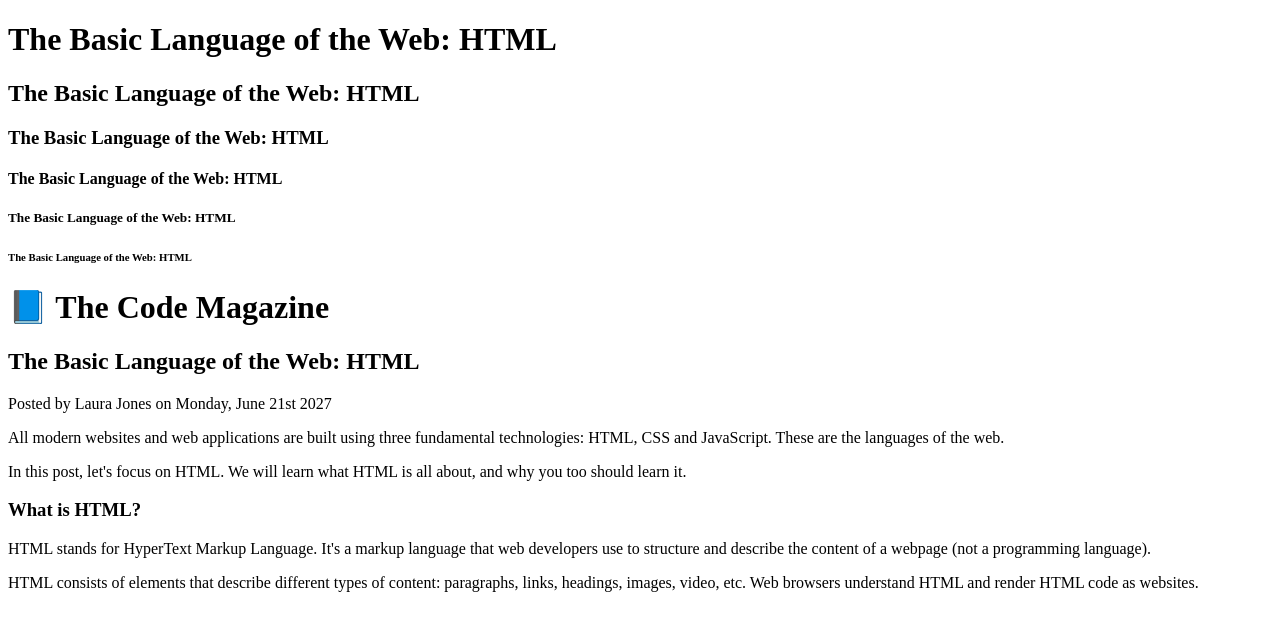
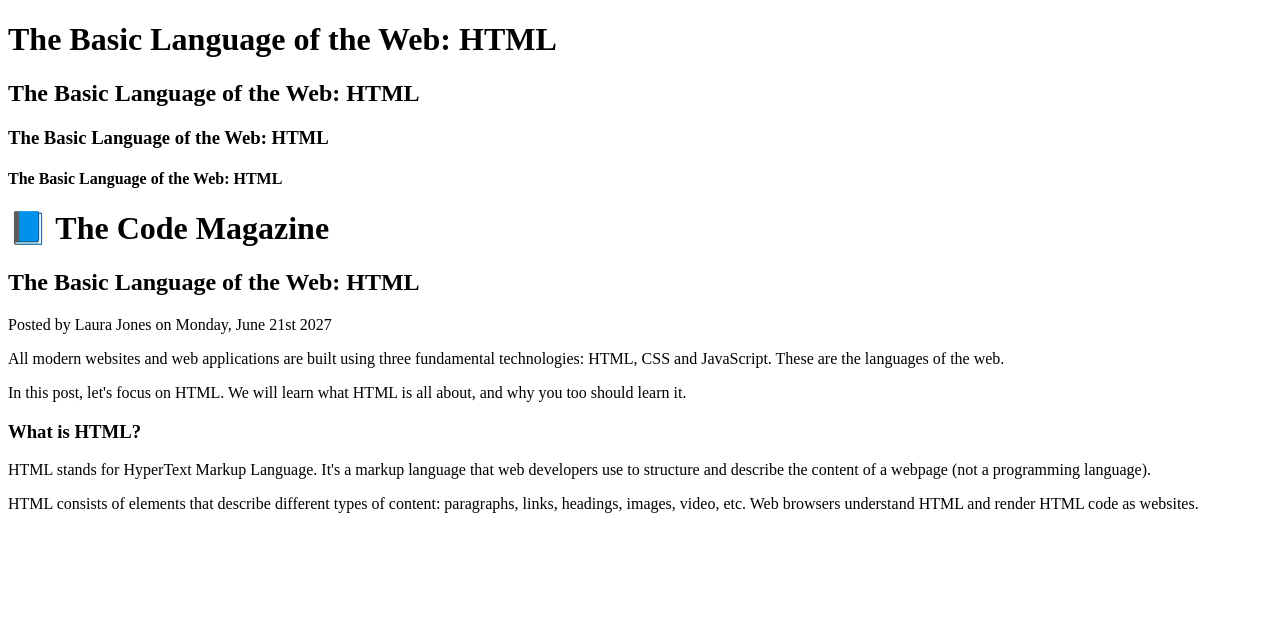
Before and after one commit to dark-matt-r/UdemyJonas, a plain HTML site: page Section2/index.html in a window 1280 px wide. Drawn offline with Linux system fonts and the light colour scheme.

Commit message:
Computer test

```diff
--- a/Section2/index.html
+++ b/Section2/index.html
@@ -8,8 +8,6 @@
     <h2>The Basic Language of the Web: HTML</h2>
     <h3>The Basic Language of the Web: HTML</h3>
     <h4>The Basic Language of the Web: HTML</h4>
-    <h5>The Basic Language of the Web: HTML</h5>
-    <h6>The Basic Language of the Web: HTML</h6>
 
     <h1>📘 The Code Magazine</h1>
     <h2>The Basic Language of the Web: HTML</h2>
```
